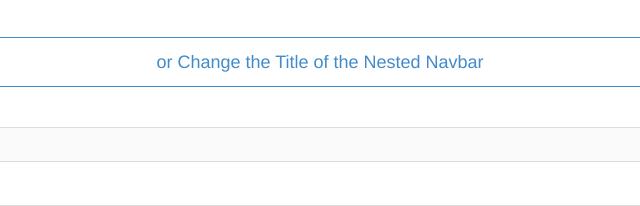
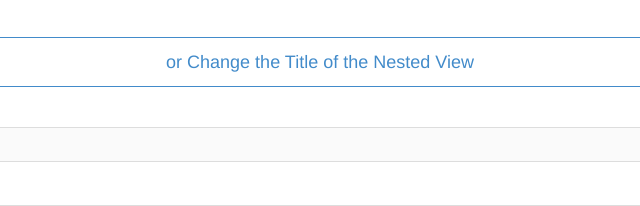
Before and after one commit to winkerVSbecks/delegate-services-tutorial, a plain HTML site: page index.html at #!/view2 in a window 1280 px wide. Shown: the part 168-374 px from the top of the page, 320-960 px from the left. Drawn offline with nearby package versions, Linux system fonts and the light colour scheme; some packages are replaced by stand-ins of ours.

Commit message:
minor updates to text

```diff
--- a/partials/view2.html
+++ b/partials/view2.html
@@ -2,7 +2,7 @@
 
 <p><a class="btn btn-block btn-primary btn-outlined" ng-click="loading()">Then Load things</a></p>
 
-<p><a class="btn btn-block btn-primary btn-outlined" ng-click="nestedNavbar()">or Change the Title of the Nested Navbar</a></p>
+<p><a class="btn btn-block btn-primary btn-outlined" ng-click="nestedNavbar()">or Change the Title of the Nested View</a></p>
 
 <div class="nested-content content content-padded slide-left-right">
   <nav-bar delegate-handle="my-awesome-navbar-two" title="My Awesome Nested View"></nav-bar>
```
Also changed, not shown: partials/view3.html (+1 -1 lines).
